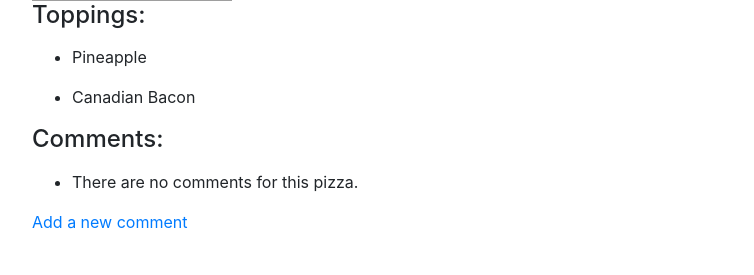
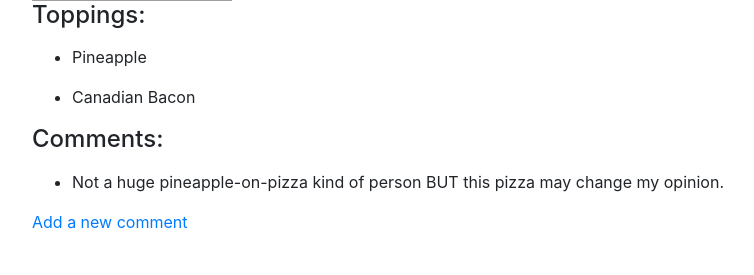
Before and after one commit to katiepicha/Pizzeria, a Django app: page /pizzas/1/ in a window 1280 px wide. Shown: the part 348-623 px from the top of the page, without its empty margins (53-807 px from the left). Run offline with Django 3.2, Linux system fonts and the light colour scheme; data comes from the database, SQL or seed files in the repository; some libraries are stand-ins or nearby versions; grey boxes are pictures that could not be loaded.

Commit message:
showing comments and home page formatting

```diff
--- a/pizzas/forms.py
+++ b/pizzas/forms.py
@@ -5,6 +5,6 @@ from .models import Comment
 class CommentForm(forms.ModelForm):
     class Meta:
         model = Comment
-        fields = ['comment']
-        labels = {'comment': ''}
-        widgets = {'comment': forms.Textarea(attrs={'cols': 80})}
+        fields = ['text']
+        labels = {'text': ''}
+        widgets = {'text': forms.Textarea(attrs={'cols': 80})}
--- a/pizzas/models.py
+++ b/pizzas/models.py
@@ -20,11 +20,11 @@ class Topping(models.Model):
 
 class Comment(models.Model):
     pizza = models.ForeignKey(Pizza, on_delete=models.CASCADE)
-    comment = models.TextField()
+    text = models.TextField()
     date_added = models.DateTimeField(auto_now_add=True)
 
     class Meta:
         verbose_name_plural = 'comments'
 
     def __str__(self):
-        return self.comment
+        return self.text
--- a/pizzas/templates/pizzas/index.html
+++ b/pizzas/templates/pizzas/index.html
@@ -2,13 +2,13 @@
 
 {% block page_header %}
 
-<img src="https://www.thinktankprm.com/wp-content/uploads/2019/11/katies_pizza_pasta_logo_new.png" width='600' height='300'>
+<img class="mx-auto d-block" src="https://i.redd.it/uknes805x5j71.jpg" width='500' height='200'>
 <div class="jumbotron">
     <h1 class="display-3">Think Pizza, Think Katie's</h1>
     <p class="lead">Pizzeria shows you a list of our available pizzas, lists the toppings on each pizza, and allows visitors
         to post comments about any particular pizza.</p>
     <a class="btn btn-lg btn-primary" href="{% url 'pizzas:pizzas' %}" role="button">View Our Menu &raquo;</a>
 </div>
-<img src="https://www.945bayfm.com/wp-content/uploads/2020/02/pizzas-640x400.jpg" width='900' height='500'>
+<img class="mx-auto d-block" src="https://www.945bayfm.com/wp-content/uploads/2020/02/pizzas-640x400.jpg" width='1000' height='500'>
 
 {% endblock page_header %}
--- a/pizzas/templates/pizzas/pizza.html
+++ b/pizzas/templates/pizzas/pizza.html
@@ -33,7 +33,7 @@
     {% for c in comments %}
 
     <li>
-        <p>{{ c.comment|linebreaks }}</p>
+        <p>{{ c.text|linebreaks }}</p>
     </li>
 
     {% empty %}
--- a/pizzas/views.py
+++ b/pizzas/views.py
@@ -18,8 +18,9 @@ def pizzas(request):
 def pizza(request, pizza_id):
     pizza = Pizza.objects.get(id=pizza_id)
     toppings = pizza.topping_set.all() # foreign key is accessed using '_set'
+    comments = pizza.comment_set.all()
 
-    context = {'pizza':pizza, 'toppings':toppings}
+    context = {'pizza':pizza, 'toppings':toppings, 'comments':comments}
 
     return render(request, 'pizzas/pizza.html', context)
 
@@ -37,7 +38,6 @@ def new_comment(request, pizza_id):
             new_comment = form.save(commit=False)
             new_comment.pizza = pizza
             new_comment.save()
-            form.save()
             return redirect('pizzas:pizza', pizza_id=pizza_id)
 
     context = {'form':form, 'pizza':pizza}
```
Also changed, not shown: db.sqlite3, pizzas/migrations/0005_rename_comment_comment_text.py (added).
